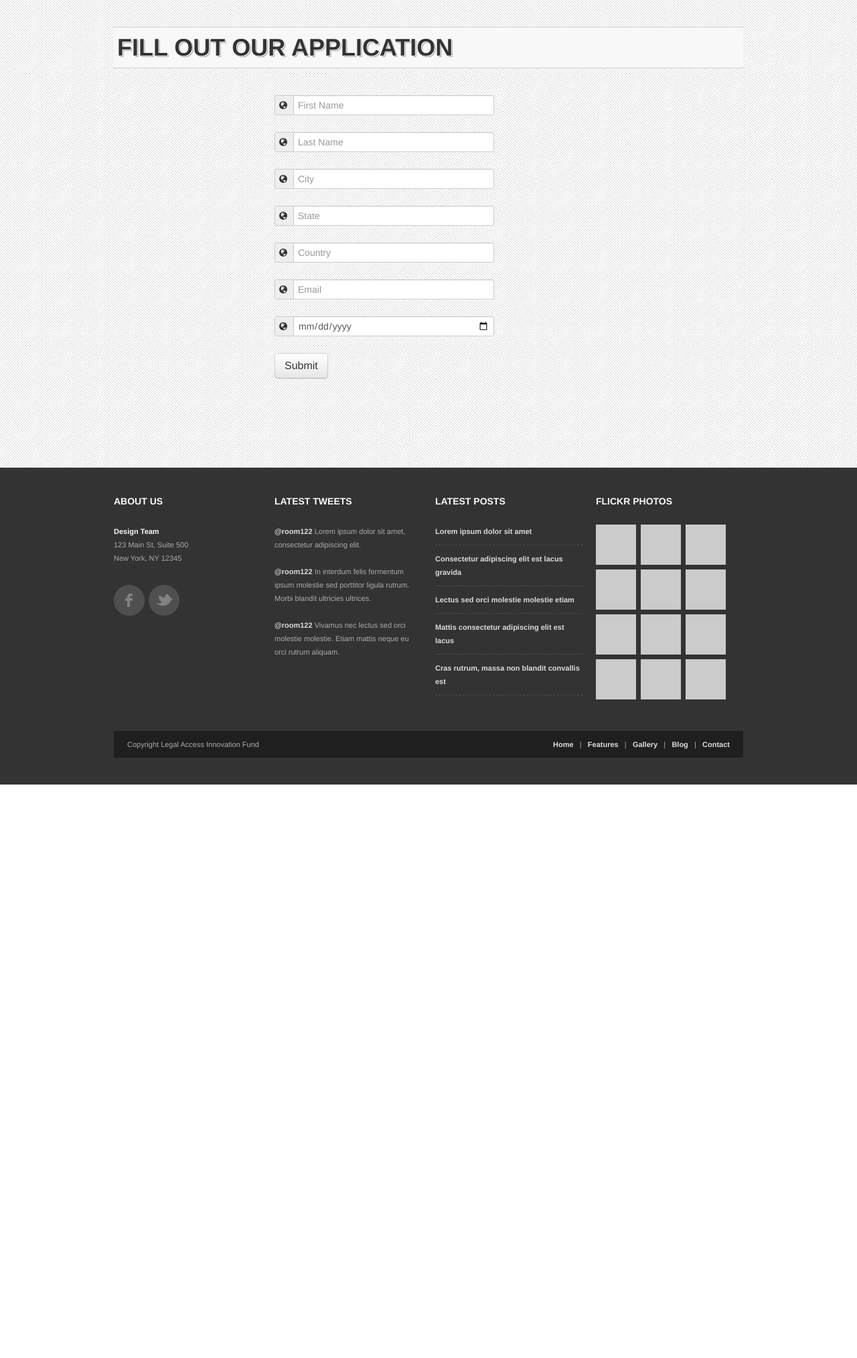
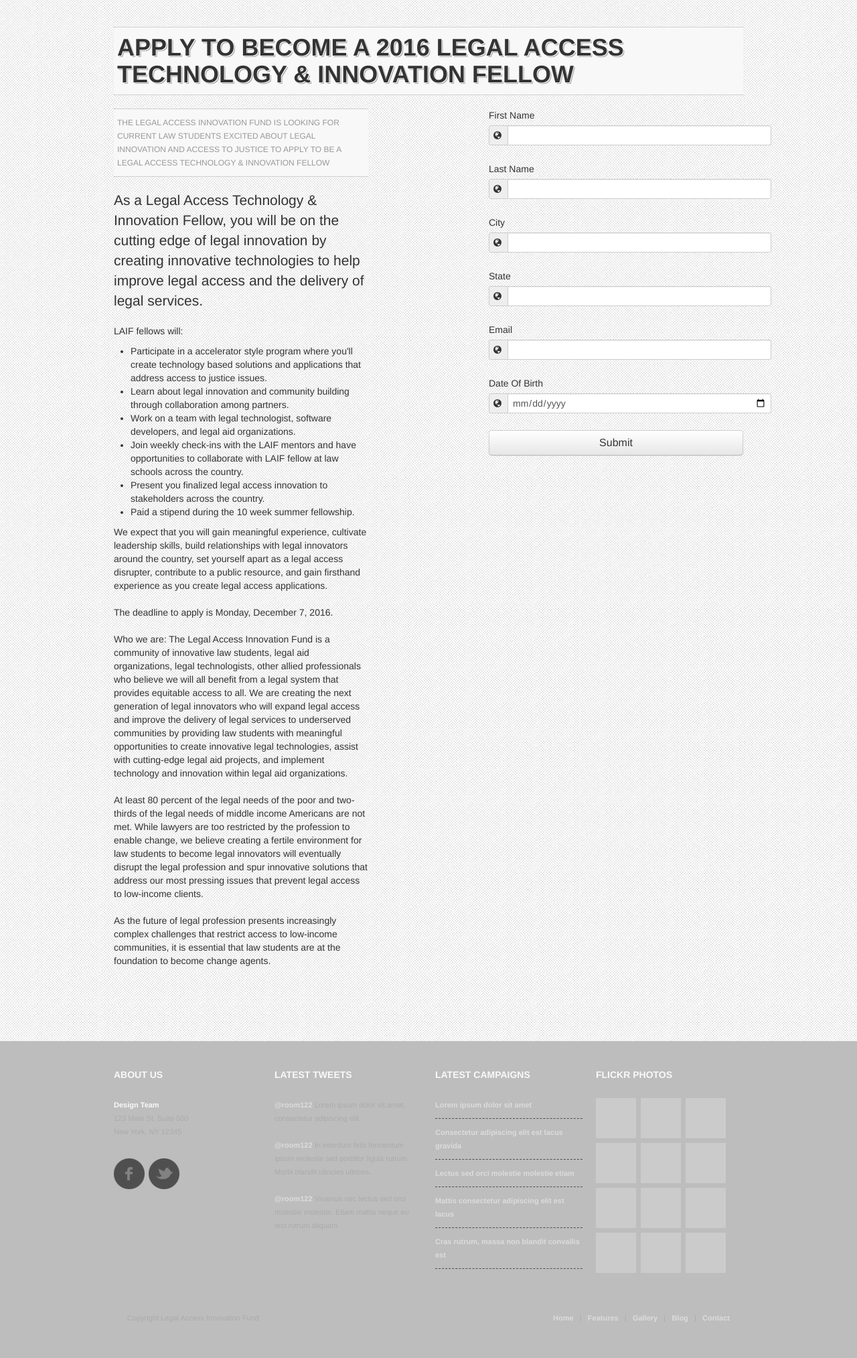
Before and after one commit to JustinWyatt/LegalAccessInnovationFund, an ASP.NET MVC app: template LegalAccessInnovationFund.Web/LegalAccessInnovationFund.Web/Views/Profile/ApplicationForm.cshtml in a window 1280 px wide. Shown: the part 102-2129 px from the top of the page at 67% size. Before the commit the page ends 1273 px from the top, so only its background shows below. Run offline with ASP.NET Core 8 and stand-ins for ASP.NET MVC 5, Linux system fonts and the light colour scheme; the template is opened without the code that fills it, so the values that code supplies are empty; the project's own start-up code is not run, and a stand-in starts its controllers and pages; some libraries are stand-ins or nearby versions.

Commit message:
General Update

```diff
--- a/LegalAccessInnovationFund.Web/LegalAccessInnovationFund.Web/Content/custom-styles.css
+++ b/LegalAccessInnovationFund.Web/LegalAccessInnovationFund.Web/Content/custom-styles.css
@@ -571,7 +571,7 @@ p.side {margin-bottom: 20px;}
 **************************************/
 .footer-container {
 	width:100%;
-	background:#333;
+	background:#BDBDBD;
 	clear: both;
  	position: relative;
  	z-index: 10;
@@ -637,7 +637,7 @@ a.forrst{background-position: -208px 0px;}
 a.forrst:hover {background-position: -208px -47px;}
 
 /**** Sub Footer ****/
-.footer-sub {background: #1f1f1f; padding: 10px 0px;}
+.footer-sub {background: #BDBDBD; padding: 10px 0px;}
 .footer-sub div div span {padding: 0px 20px;}
 
 
--- a/LegalAccessInnovationFund.Web/LegalAccessInnovationFund.Web/Models/PendingApplication.cs
+++ b/LegalAccessInnovationFund.Web/LegalAccessInnovationFund.Web/Models/PendingApplication.cs
@@ -19,5 +19,6 @@ namespace LegalAccessInnovationFund.Web.Models
         public ApplicationCategory Category { get; set; }
         public MailingAccount MailingAccount { get; set; }
         public string DateOfBirth { get; set; }
+        public string PhoneNumber { get; set; }
     }
 }
--- a/LegalAccessInnovationFund.Web/LegalAccessInnovationFund.Web/Models/ViewModels/ApplicationViewModel.cs
+++ b/LegalAccessInnovationFund.Web/LegalAccessInnovationFund.Web/Models/ViewModels/ApplicationViewModel.cs
@@ -11,9 +11,10 @@ namespace LegalAccessInnovationFund.Web.Models.ViewModels
         public string LastName { get; set; }
         public string City { get; set; }
         public string Country { get; set; }
-        public int PostalCode { get; set; }
+        public string PostalCode { get; set; }
         public string Email { get; set; }
         public string State { get; set; }
         public string DateOfBirth { get; set; }
+        public string PhoneNumber { get; set; }
     }
 }
--- a/LegalAccessInnovationFund.Web/LegalAccessInnovationFund.Web/Views/Home/MainPage.cshtml
+++ b/LegalAccessInnovationFund.Web/LegalAccessInnovationFund.Web/Views/Home/MainPage.cshtml
@@ -26,10 +26,9 @@
     ================================================== -->
     <div class="span4">
         <h3>
-            Welcome to Piccolo. <br />
-            A Big Theme in a Small Package.
+            Get Your Campaign Started Today. <br />
         </h3>
-        <p class="lead">Lorem ipsum dolor sit amet, consectetur adipiscing elit. Aliquam pretium vulputate magna sit amet blandit.</p>
+        <p class="lead">The Legal Access Innovation Fund (LAIF) was founded in 2016 by law students and hackers from around the United States to create work with legal aid organizations for the adoption and application of technology to improve access to justice.</p>
         @Html.ActionLink("Start A Campaign", "CampaignBegin", "Campaign", null, new { @class = "btn btn-large", type = "button" })
     </div>
 </div><!-- End Headline -->
--- a/LegalAccessInnovationFund.Web/LegalAccessInnovationFund.Web/Views/Profile/ApplicationForm.cshtml
+++ b/LegalAccessInnovationFund.Web/LegalAccessInnovationFund.Web/Views/Profile/ApplicationForm.cshtml
@@ -6,20 +6,56 @@
 }
 
 
-@{
-    ViewBag.Title = "ApplicationForm";
-    Layout = "~/Views/Shared/_HomeLayout.cshtml";
-}
+<h1 class="title-bg">Apply to become a 2016 Legal Access Technology & Innovation Fellow</h1>
+<div class="row">
 
-<h1 class="title-bg">Fill Out Our Application</h1>
-<div class="row">
-    <div class="span3">
+    <div class="span5">
+        <h6 class="title-bg"><small>The Legal Access Innovation Fund is looking for current law students excited about legal innovation and access to justice to apply to be a Legal Access Technology & Innovation Fellow</small></h6>
+        <p class="lead">As a Legal Access Technology & Innovation Fellow, you will be on the cutting edge of legal innovation by creating innovative technologies to help improve legal access and the delivery of legal services.</p>
+        <p>
+            LAIF fellows will:
+            <br />
+            <ul>
+                <li>Participate in a accelerator style program where you'll create technology based solutions and applications that address access to justice issues.</li>
+                <li> Learn about legal innovation and community building through collaboration among partners.</li>
+                <li> Work on a team with legal technologist, software developers, and legal aid organizations.</li>
+                <li> Join weekly check-ins with the LAIF mentors and have opportunities to collaborate with LAIF fellow at law schools across the country.</li>
+                <li> Present you finalized legal access innovation to stakeholders across the country.</li>
+                <li> Paid a stipend during the 10 week summer fellowship.</li>
+            </ul>
+
+            We expect that you will gain meaningful experience, cultivate leadership skills, build relationships with legal innovators around the country, set yourself apart as a legal access disrupter, contribute to a public resource, and gain firsthand experience as you create legal access applications.
+            <br />
+            <br />
+
+            The deadline to apply is Monday, December 7, 2016.
+            <br />
+            <br />
+
+            Who we are: The Legal Access Innovation Fund is a community of innovative law students, legal aid organizations, legal technologists, other allied professionals who believe we will all benefit from a legal system that provides equitable access to all. We are creating the next generation of legal innovators who will expand legal access and improve the delivery of legal services to underserved communities by providing law students with meaningful opportunities to create innovative legal technologies, assist with cutting-edge legal aid projects, and implement technology and innovation within legal aid organizations.
+            <br />
+            <br />
+            At least 80 percent of the legal needs of the poor and two-thirds of the legal needs of middle income Americans are not met. While lawyers are too restricted by the profession to enable change, we believe creating a fertile environment for law students to become legal innovators will eventually disrupt the legal profession and spur innovative solutions that address our most pressing issues that prevent legal access to low-income clients.
+            <br />
+            <br />
+
+            As the future of legal profession presents increasingly complex challenges that restrict access to low-income communities, it is essential that law students are at the foundation to become change agents.
+        </p>
+
+        <br />
+        <br />
+        <br />
+        <br />
+        <br />
+    </div>
+
+
+<div class="span2">
 
 </div>
-    <div class="span3">
 
+    <div class="span5">
 
-        <br />
         @*@using (Html.BeginForm("SubmitApplication", "Profile", FormMethod.Post))
             {
                 <div class="form-group">
@@ -69,75 +105,66 @@
                 </div>
             }*@
         <div ng-app="app" ng-controller="applicationController">
-
+            <label>First Name</label>
             <div class="input-prepend">
                 <span class="add-on"><i class="icon-globe"></i></span>
-                <input class="span4" id="prependedInput" size="16" type="text" placeholder="First Name" ng-model="application.FirstName">
+                <input class="span4" id="prependedInput" size="16" style="width:100%"  type="text"  ng-model="application.FirstName">
             </div>
             <br />
+            <label>Last Name</label>
             <div class="input-prepend">
                 <span class="add-on"><i class="icon-globe"></i></span>
-                <input class="span4" id="prependedInput" size="16" type="text" placeholder="Last Name" ng-model="application.LastName">
+                <input class="span4" id="prependedInput" size="16" style="width:100%"  type="text"  ng-model="application.LastName">
             </div>
             <br />
-
+            <label>City</label>
             <div class="input-prepend">
                 <span class="add-on"><i class="icon-globe"></i></span>
-                <input class="span4" id="prependedInput" size="16" type="text" placeholder="City" ng-model="application.City">
+                <input class="span4" id="prependedInput" size="16" style="width:100%"  type="text" placeholder="" ng-model="application.City">
             </div>
             <br />
-
+            <label>State</label>
             <div class="input-prepend">
                 <span class="add-on"><i class="icon-globe"></i></span>
-                <input class="span4" id="prependedInput" size="16" type="text" placeholder="State" ng-model="application.State">
+                <input class="span4" id="prependedInput" size="16" style="width:100%"  type="text" placeholder="" ng-model="application.State">
             </div>
 
             <br />
+            <label>Email</label>
             <div class="input-prepend">
                 <span class="add-on"><i class="icon-globe"></i></span>
-                <input class="span4" id="prependedInput" size="16" type="text" placeholder="Country" ng-model="application.Country">
+                <input class="span4" id="prependedInput" size="16" style="width:100%"  type="text" placeholder="" ng-model="application.Email">
             </div>
             <br />
+            <label>Date Of Birth</label>
+            <div class="input-prepend">
 
-            <div class="input-prepend">
                 <span class="add-on"><i class="icon-globe"></i></span>
-                <input class="span4" id="prependedInput" size="16" type="text" placeholder="Email" ng-model="application.Email">
-            </div>
-            <br />
-            <div class="input-prepend">
-                <span class="add-on"><i class="icon-globe"></i></span>
-                <input class="span4" id="prependedInput" size="16" type="date" placeholder="Date Of Birth" ng-model="application.DateOfBirth">
+                <input class="span4" id="prependedInput" style="width:100%"  size="16" type="date" placeholder="" ng-model="application.DateOfBirth">
             </div>
             <br />
 
             <div>
-                <input type="submit" class="btn btn-large" ng-click="submit(application)" />
+                <input type="submit" class="btn btn-large" style="width:100%" ng-click="submit(application)" />
             </div>
 
-            <br />
-            <br />
-            <br />
-            <br />
-            <br />
 
         </div>
     </div>
-    <div class="span3">
+</div>
 
-    </div>
-</div>
 
 @section scripts{
     <script>
 
         var app = angular.module("app", []);
 
-        app.controller("applicationController", function ($http, $scope, $location) {
+        app.controller("applicationController", function ($http, $scope) {
 
             $scope.submit = function (input) {
                 $http.post("/profile/submitapplication", input).success(function () {
-                    console.log("success");
-                    $location.path('/profile/applicationconfirmation');
+                    $scope.application = {};
+
                 });
             }
         });
--- a/LegalAccessInnovationFund.Web/LegalAccessInnovationFund.Web/Views/Shared/_HomeLayout.cshtml
+++ b/LegalAccessInnovationFund.Web/LegalAccessInnovationFund.Web/Views/Shared/_HomeLayout.cshtml
@@ -114,7 +114,7 @@
                     </ul>
                 </div>
                 <div class="span3 footer-col">
-                    <h5>Latest Posts</h5>
+                    <h5>Latest Campaigns</h5>
                     <ul class="post-list">
                         <li><a href="#">Lorem ipsum dolor sit amet</a></li>
                         <li><a href="#">Consectetur adipiscing elit est lacus gravida</a></li>
```
Also changed, not shown: LegalAccessInnovationFund.Web/LegalAccessInnovationFund.Web/Controllers/ProfileController.cs (+11 -3 lines), LegalAccessInnovationFund.Web/LegalAccessInnovationFund.Web/Models/ViewModels/SendSimpleMessage.cs (deleted, +0 -11 lines), LegalAccessInnovationFund.Web/LegalAccessInnovationFund.Web/LegalAccessInnovationFund.Web.csproj, 3 other files. Lines whose indentation alone changed are shown as unchanged.
